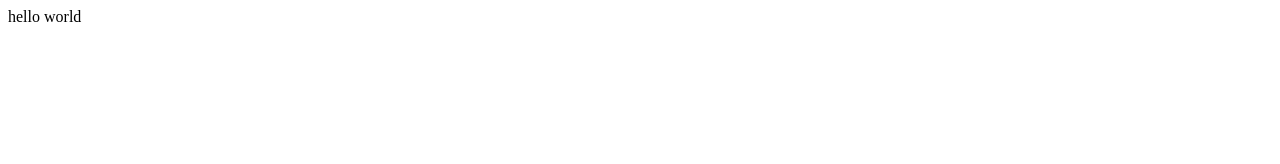
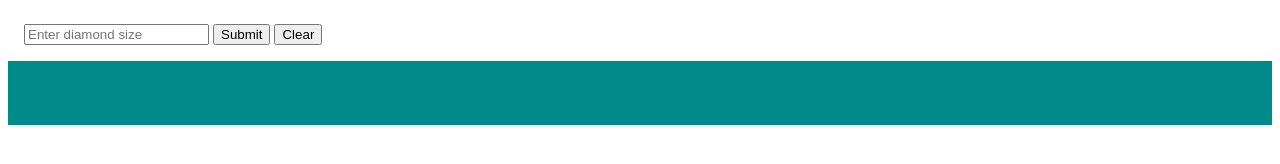
Before and after one commit to TobyCap/diamond-generator, a plain HTML site: page index.html in a window 1280 px wide. Drawn offline with Linux system fonts and the light colour scheme.

Commit message:
Update index.html

```diff
--- a/index.html
+++ b/index.html
@@ -7,7 +7,84 @@
     <title>Document</title>
 </head>
 <body>
-    hello world
-
+    <form id="form" onsubmit="generateDiamond()">
+        <input id="size" type="number" placeholder="Enter diamond size" required>
+        <button type="submit">Submit</button>
+        <button type="button" id="clear">Clear</button>
+    </form>
+    <div id="diamond"></div>
 </body>
 </html>
+
+<script>
+
+    document.getElementById("clear").addEventListener("click", clear);
+    function clear() {
+        console.log('asdf');
+        document.getElementById('diamond').innerHTML = '';
+    }
+    function generateDiamond() {
+        event.preventDefault();
+        let diamond = document.getElementById('diamond');
+        const size = document.getElementById('size').value;
+
+        for (let rows = 0; rows < size; rows++) {
+
+            let middle = Math.round(size/2) - 1;
+
+            for (let columns = 0; columns < size; columns++) {
+                if ((rows == 0 || rows == (size - 1)) && columns == middle) {
+                    diamond.innerHTML = diamond.innerHTML + '*'
+                }
+                else if (rows && rows <= middle) {
+                    let lefty = middle - rows;
+                    let righty = middle + rows;
+
+                    if (lefty == columns) {
+                        diamond.innerHTML = diamond.innerHTML + '*'
+                    }
+                    else if (righty == columns) {
+                        diamond.innerHTML = diamond.innerHTML + '*'
+                    }
+                    else {
+                        diamond.innerHTML = diamond.innerHTML + '-';
+                    }
+
+                }
+                else if (rows && rows > middle && rows < (size - 1)) {
+                    let lefty = middle - ((size - 1) - rows);
+                    let righty = middle + ((size - 1) - rows);
+
+                    if (lefty == columns) {
+                        diamond.innerHTML = diamond.innerHTML + '*'
+                    }
+                    else if (righty == columns) {
+                        diamond.innerHTML = diamond.innerHTML + '*'
+                    }
+                    else {
+                        diamond.innerHTML = diamond.innerHTML + '-';
+                    }
+                }
+                else {
+                    diamond.innerHTML = diamond.innerHTML + '-';
+                }
+            }
+
+
+            diamond.innerHTML = diamond.innerHTML + '<br/>';
+        }
+    }
+
+
+</script>
+
+<style>
+    #diamond {
+        background-color: darkcyan;
+        padding: 2rem;
+        color: white
+    }
+    #form {
+        padding: 1rem;
+    }
+</style>
```
